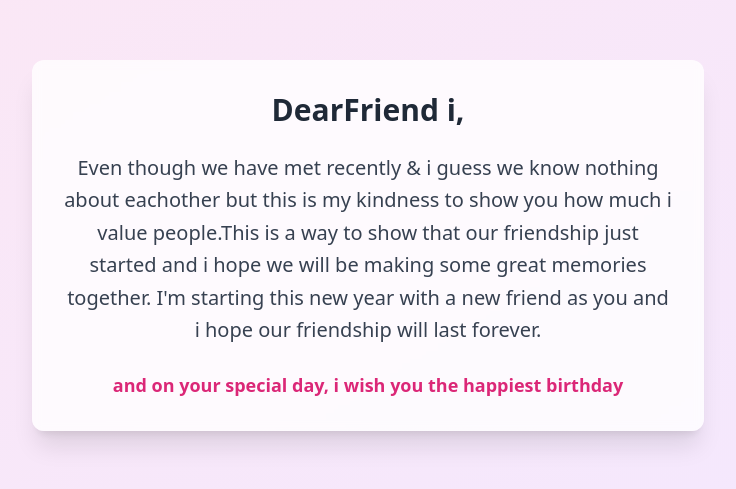
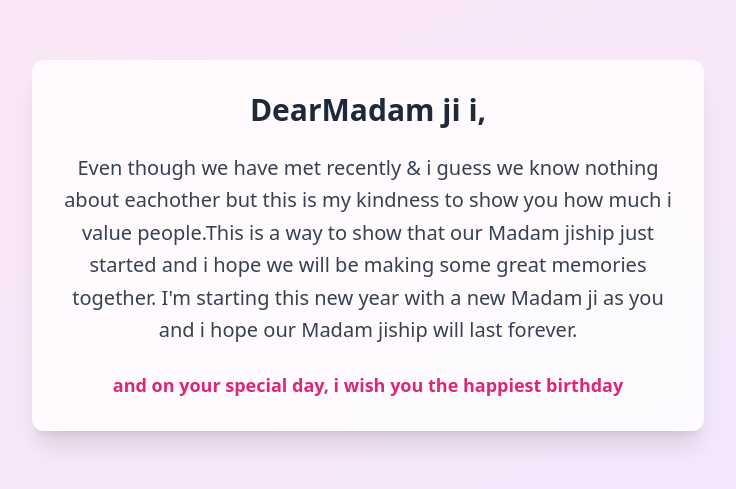
Before and after one commit to Your-Techy-Intimate/bday-wish, a React (Vite) app: page /message in a window 1280 px wide. Shown: the part 155-644 px from the top of the page, without its empty margins (272-1008 px from the left). Built offline with nearby package versions, Linux system fonts and the light colour scheme.

Commit message:
Name change

```diff
--- a/index.html
+++ b/index.html
@@ -4,7 +4,7 @@
     <meta charset="UTF-8" />
     <link rel="icon" type="image/svg+xml" href="/vite.svg" />
     <meta name="viewport" content="width=device-width, initial-scale=1.0" />
-    <title>Happy Birthday Friend    </title>
+    <title>Happy Birthday Madam ji    </title>
   </head>
   <body>
     <div id="root"></div>
--- a/src/components/BirthdayGreeting.tsx
+++ b/src/components/BirthdayGreeting.tsx
@@ -4,7 +4,7 @@ import { useNavigate } from 'react-router-dom';
 import { Heart, Sparkles } from 'lucide-react';
 
 const messages = [
-  "HelloFriend    iii",
+  "HelloMadam ji    iii",
   "It's Your Special Day Yeyey!",
   "So, i had to make something special for you cause you are special to me!",
   "Do you wanna see what I made??"
@@ -117,7 +117,7 @@ const BirthdayGreeting = () => {
               className="bg-white/80 backdrop-blur-sm p-8 rounded-2xl shadow-xl text-center"
             >
               <p className="text-2xl font-semibold text-gray-800">
-                Have a look at it,Friend    ii
+                Have a look at it,Madam ji    ii
               </p>
             </motion.div>
           )}
--- a/src/components/Message.tsx
+++ b/src/components/Message.tsx
@@ -11,13 +11,13 @@ const Message = () => {
         className="max-w-2xl bg-white/80 backdrop-blur-sm p-8 rounded-xl shadow-xl text-center"
       >
         <h1 className="text-3xl font-bold text-gray-800 mb-6">
-          DearFriend    i,
+          DearMadam ji    i,
         </h1>
         <p className="text-xl text-gray-700 leading-relaxed mb-6">
           Even though we have met recently & i guess we know nothing about eachother but this
           is my kindness to show you how much i value people.This is a way
-          to show that our friendship just started and i hope we will be making some great memories together.
-          I'm starting this new year with a new friend as you and i hope our friendship will last forever.
+          to show that our Madam jiship just started and i hope we will be making some great memories together.
+          I'm starting this new year with a new Madam ji as you and i hope our Madam jiship will last forever.
         </p>
         <p className="text-lg text-pink-600 font-semibold">
           and on your special day, i wish you the happiest birthday
--- a/src/components/Surprise.tsx
+++ b/src/components/Surprise.tsx
@@ -16,8 +16,8 @@ const Surprise = () => {
     "Play Music",
     "Decorate",
     "Fly the Balloons",
-    "Let's Cut the CakeFriend    ",
-    "Well, I Have a Message for YouFriend    "
+    "Let's Cut the CakeMadam ji    ",
+    "Well, I Have a Message for YouMadam ji    "
   ];
 
   const handleClick = () => {
```
